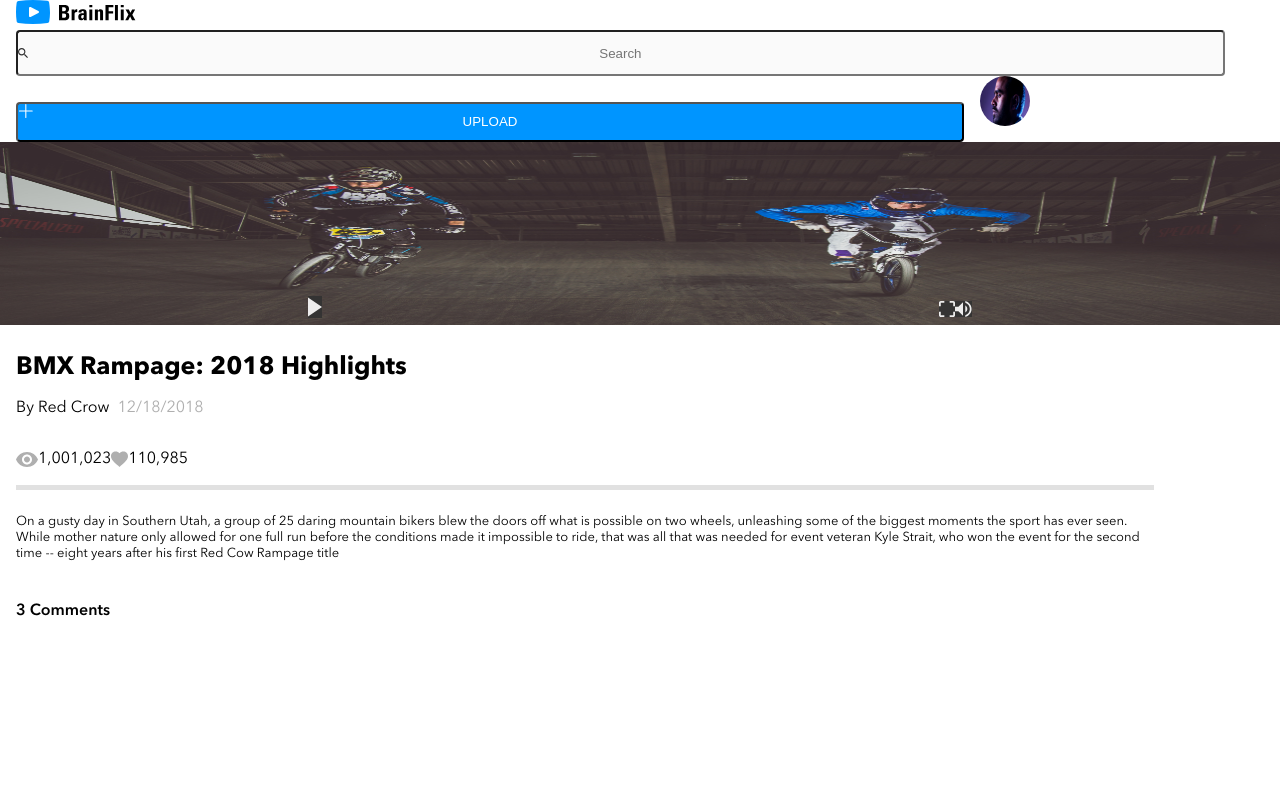
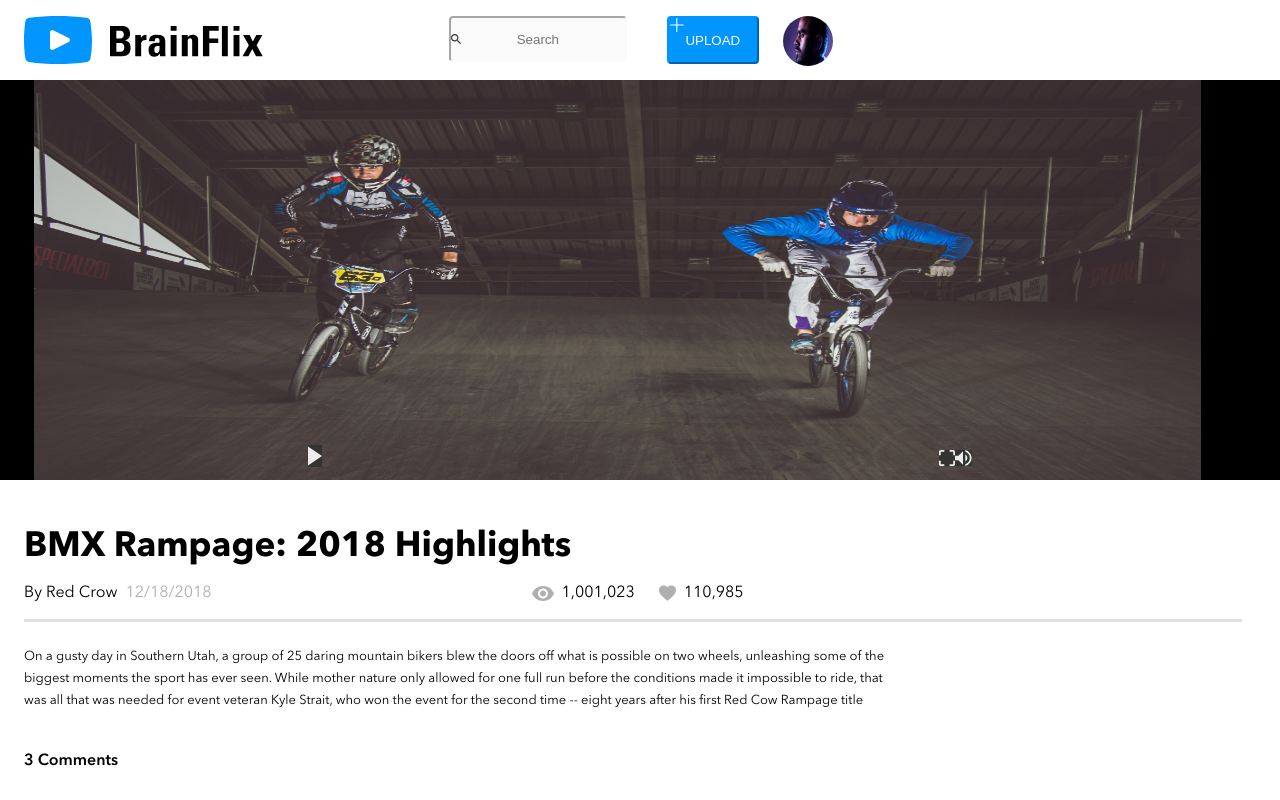
Before and after one commit to ivynnivana/ivy-mageto-brainflix, a React (Create React App) app in the folder sprint-1/: page / in a window 1280 px wide. Built offline with nearby package versions, Linux system fonts and the light colour scheme.

Commit message:
created tablet site

```diff
--- a/sprint-1/src/components/Header.js
+++ b/sprint-1/src/components/Header.js
@@ -4,12 +4,12 @@ import Images from "../assets/Images/Mohan-muruge.jpg";
 
 export default function Header() {
   return (
-    <header className="header">
-      <div>
-        <div>
-          <img className="header-logo" src={Logo} alt="" />
+    <header>
+      <div className="header">
+        <div className="header-logo">
+          <img src={Logo} alt="" />
         </div>
-        <div>
+        <div className="input">
           <input
             className="header-input"
             type="text"
@@ -18,7 +18,7 @@ export default function Header() {
             placeholder="Search"
           />
           <button className="header-button">UPLOAD</button>
-          <img className="header-image" src={Images} alt="Mohan image" />
+          <img className="header-image" src={Images} alt="Mohan" />
         </div>
       </div>
     </header>
--- a/sprint-1/src/components/MainContent.js
+++ b/sprint-1/src/components/MainContent.js
@@ -1,4 +1,4 @@
-import React from 'react';
+import React from "react";
 // import Video from "../assets/Video/BrainStation Sample Video.mp4";
 import Images from "../assets/Images/video-list-0.jpg";
 import PlayButton from "../assets/Icons/SVG/Icon-play.svg";
@@ -7,30 +7,48 @@ import VolumeButton from "../assets/Icons/SVG/Icon-volume.svg";
 import LikesButton from "../assets/Icons/SVG/Icon-likes.svg";
 import ViewsButton from "../assets/Icons/SVG/Icon-views.svg";
 
-export default function MainContent(){
-    return(
+export default function MainContent() {
+  return (
     <main>
       <div>
-                <img className="main-image" src = {Images} />
+        <div className="img-div">
+          <img className="main-image" src={Images} alt="" />
+        </div>
         <div className="sub-img">
-            <img className="sub-img2" src = {PlayButton} alt="" />
+          <img className="sub-img2" src={PlayButton} alt="" />
           <div>
-            <img className="sub-img3" src = {FullScreenButton} alt="" />
-            <img className="sub-img3" src = {VolumeButton} alt="" /> </div></div>
-            <div className="main-container"><h1 className="main-title">BMX Rampage: 2018 Highlights</h1>
-            <div className="main-author"><p className="main-author__name">By Red Crow</p>
-            <p className="main-author__date">12/18/2018</p></div>
-            <div className="views-button" >
-                <img src = {ViewsButton} alt ="" />
-                <p>1,001,023</p>
+            <img className="sub-img3" src={FullScreenButton} alt="" />
+            <img className="sub-img3" src={VolumeButton} alt="" />{" "}
+          </div>
+        </div>
+        <div className="main-container">
+          <h1 className="main-title">BMX Rampage: 2018 Highlights</h1>
+          <div className="main-container__two">
+            <div className="main-author">
+              <p className="main-author__name">By Red Crow</p>
+              <p className="main-author__date">12/18/2018</p>
+            </div>
+            <div className="views-button">
+              <img className="views-symbol" src={ViewsButton} alt="" />
+              <p className="views-numbers">1,001,023</p>
               <div className="likes-button">
-                    <img src = {LikesButton} alt ="" />
-                    <p>110,985</p></div></div>
-                    <p className="main-paragraph">On a gusty day in Southern Utah, a group of 25 daring mountain bikers blew the doors off what is possible on two wheels, unleashing some of the biggest moments the sport has ever seen. While mother nature only allowed for one full run before the conditions made it impossible to ride, that was all that was needed for event veteran Kyle Strait, who won the event for the second time -- eight years after his first Red Cow Rampage title</p>
+                <img className="likes-symbol" src={LikesButton} alt="" />
+                <p className="likes-numbers">110,985</p>
+              </div>
+            </div>
+          </div>
+          <p className="main-paragraph">
+            On a gusty day in Southern Utah, a group of 25 daring mountain
+            bikers blew the doors off what is possible on two wheels, unleashing
+            some of the biggest moments the sport has ever seen. While mother
+            nature only allowed for one full run before the conditions made it
+            impossible to ride, that was all that was needed for event veteran
+            Kyle Strait, who won the event for the second time -- eight years
+            after his first Red Cow Rampage title
+          </p>
           <span className="comments-title">3 Comments</span>
         </div>
-
       </div>
     </main>
-    )
+  );
 }
--- a/sprint-1/src/styles/main.css
+++ b/sprint-1/src/styles/main.css
@@ -49,6 +49,18 @@ body {
   bottom: 30px;
 }
 
+@media only screen and (min-width: 768px) {
+  .img-div {
+    background-color: black;
+    height: 400px;
+  }
+  .main-image {
+    width: 91.15%;
+    height: 400px;
+    margin-left: 34px;
+  }
+}
+
 @font-face {
   font-family: "AvenirRegular";
   src: url(../assets/Fonts/AvenirRegular.otf);
@@ -70,33 +82,77 @@ body {
 }
 
 .header {
-  margin-left: 16px;
+  display: -webkit-box;
+  display: -ms-flexbox;
+  display: flex;
+  -ms-flex-wrap: wrap;
+      flex-wrap: wrap;
+  height: 169px;
 }
 
 .header-input {
+  margin-left: 16px;
   background-image: url("../assets/Icons/SVG/Icon-search.svg");
   background-repeat: no-repeat;
   background-position: left;
   background-size: 10px;
   text-align: center;
+  width: 90%;
+  height: 40px;
+  border-radius: 4px;
+  background-color: #fafafa;
+  border-color: #fafafa;
 }
 
 .header-button {
+  margin-left: 16px;
   background-image: url("../assets/Icons/SVG/Icon-upload.svg");
   background-repeat: no-repeat;
   background-color: #0095ff;
+  border-color: #0095ff;
   color: #ffffff;
-  width: 75%;
+  width: 68%;
   height: 40px;
   margin-right: 16px;
   border-radius: 4px;
 }
 
-.header-input {
-  width: 95%;
-  height: 40px;
-  border-radius: 4px;
-  background-color: #fafafa;
+.header-logo {
+  height: 48px;
+  display: -webkit-box;
+  display: -ms-flexbox;
+  display: flex;
+  margin-left: 95px;
+}
+
+@media only screen and (min-width: 768px) {
+  .header {
+    height: 80px;
+  }
+  .header-logo {
+    -webkit-box-pack: start;
+        -ms-flex-pack: start;
+            justify-content: flex-start;
+    margin-left: 24px;
+    margin-right: 169px;
+    margin-top: 16px;
+  }
+  .header-input {
+    width: 80%;
+    margin-right: 24px;
+  }
+  .header-button {
+    width: 40%;
+    height: 48px;
+    margin-right: 24px;
+  }
+  .input {
+    width: 400px;
+    display: -webkit-box;
+    display: -ms-flexbox;
+    display: flex;
+    margin-top: 16px;
+  }
 }
 
 .main-author {
@@ -131,10 +187,22 @@ body {
   display: flex;
 }
 
+.views-symbol {
+  margin-right: 8px;
+}
+
+.views-numbers {
+  margin-right: 24px;
+}
+
 .likes-button {
   display: -webkit-box;
   display: -ms-flexbox;
   display: flex;
+}
+
+.likes-symbol {
+  margin-right: 8px;
 }
 
 .main-paragraph {
@@ -151,4 +219,34 @@ body {
 .comments-title {
   font-family: "AvenirSemiBold";
 }
+
+@media only screen and (min-width: 768px) {
+  .main-container {
+    margin-left: 24px;
+  }
+  .main-title {
+    font-size: 35px;
+    margin-top: 24px;
+    margin-bottom: 0px;
+  }
+  .main-container__two {
+    display: -webkit-box;
+    display: -ms-flexbox;
+    display: flex;
+    -webkit-box-align: end;
+        -ms-flex-align: end;
+            align-items: end;
+    width: 97%;
+    border-bottom: 0.3vw solid #e1e1e1;
+  }
+  .main-author__date {
+    margin-right: 320px;
+  }
+  .main-paragraph {
+    border-top: none;
+    text-align: left;
+    width: 70%;
+    line-height: 22px;
+  }
+}
 /*# sourceMappingURL=main.css.map */
--- a/sprint-1/src/styles/partials/_header.scss
+++ b/sprint-1/src/styles/partials/_header.scss
@@ -1,27 +1,64 @@
-.header{
+.header {
+  display: flex;
+  flex-wrap: wrap;
+  height: 169px;
+
+  &-input {
     margin-left: 16px;
-    &-input{
-        background-image: url('../assets/Icons/SVG/Icon-search.svg');
+    background-image: url("../assets/Icons/SVG/Icon-search.svg");
     background-repeat: no-repeat;
     background-position: left;
     background-size: 10px;
     text-align: center;
+    width: 90%;
+    height: 40px;
+    border-radius: 4px;
+    background-color: $alabaster;
+    border-color: $alabaster;
   }
-    &-button{
-        background-image: url('../assets/Icons/SVG/Icon-upload.svg');
+
+  &-button {
+    margin-left: 16px;
+    background-image: url("../assets/Icons/SVG/Icon-upload.svg");
     background-repeat: no-repeat;
     background-color: $brainflix_blue;
+    border-color: $brainflix_blue;
     color: $white;
-        width: 75%;
+    width: 68%;
     height: 40px;
     margin-right: 16px;
     border-radius: 4px;
   }
-    &-input{
-
-        width: 95%;
-        height: 40px;
-        border-radius: 4px;
-        background-color: $alabaster;
+  &-logo {
+    height: 48px;
+    display: flex;
+    margin-left: 95px;
   }
 }
+
+@include medium {
+  .header {
+    height: 80px;
+
+    &-logo {
+      justify-content: flex-start;
+      margin-left: 24px;
+      margin-right: 169px;
+      margin-top: 16px;
+    }
+    &-input {
+      width: 80%;
+      margin-right: 24px;
+    }
+    &-button {
+      width: 40%;
+      height: 48px;
+      margin-right: 24px;
+    }
+  }
+  .input {
+    width: 400px;
+    display: flex;
+    margin-top: 16px;
+  }
+}
--- a/sprint-1/src/styles/partials/_maincontent.scss
+++ b/sprint-1/src/styles/partials/_maincontent.scss
@@ -1,30 +1,38 @@
-.main-author{
+.main-author {
   display: flex;
 
-
-    &__name{
+  &__name {
     margin-right: 8px;
     margin-top: 0px;
   }
-    &__date{
+  &__date {
     color: $silver;
     margin-top: 0px;
   }
 }
-.main-container{
+.main-container {
   margin-left: 16px;
 }
-.main-title{
+.main-title {
   font-family: "AvenirBold";
   font-size: 25px;
-    margin-top:0px;
+  margin-top: 0px;
 }
-.views-button{
+.views-button {
   display: flex;
 }
+.views-symbol {
+  margin-right: 8px;
+}
+.views-numbers {
+  margin-right: 24px;
+}
 
-.likes-button{
+.likes-button {
   display: flex;
+}
+.likes-symbol {
+  margin-right: 8px;
 }
 .main-paragraph {
   font-family: "AvenirRegular";
@@ -36,6 +44,33 @@
   margin-top: 0px;
   margin-bottom: 0px;
 }
-.comments-title{
+.comments-title {
   font-family: "AvenirSemiBold";
 }
+
+@include medium {
+  .main-container {
+    margin-left: 24px;
+  }
+  .main-title {
+    font-size: 35px;
+    margin-top: 24px;
+    margin-bottom: 0px;
+  }
+  .main-container__two {
+    display: flex;
+    align-items: end;
+    width: 97%;
+    border-bottom: 0.3vw solid $mercury;
+  }
+  .main-author__date {
+    margin-right: 320px;
+  }
+
+  .main-paragraph {
+    border-top: none;
+    text-align: left;
+    width: 70%;
+    line-height: 22px;
+  }
+}
```
Also changed, not shown: sprint-1/src/styles/partials/_images.scss (+16 -6 lines), 1 other file (tests, documents, lock files or other folders). Lines whose indentation alone changed are shown as unchanged.
